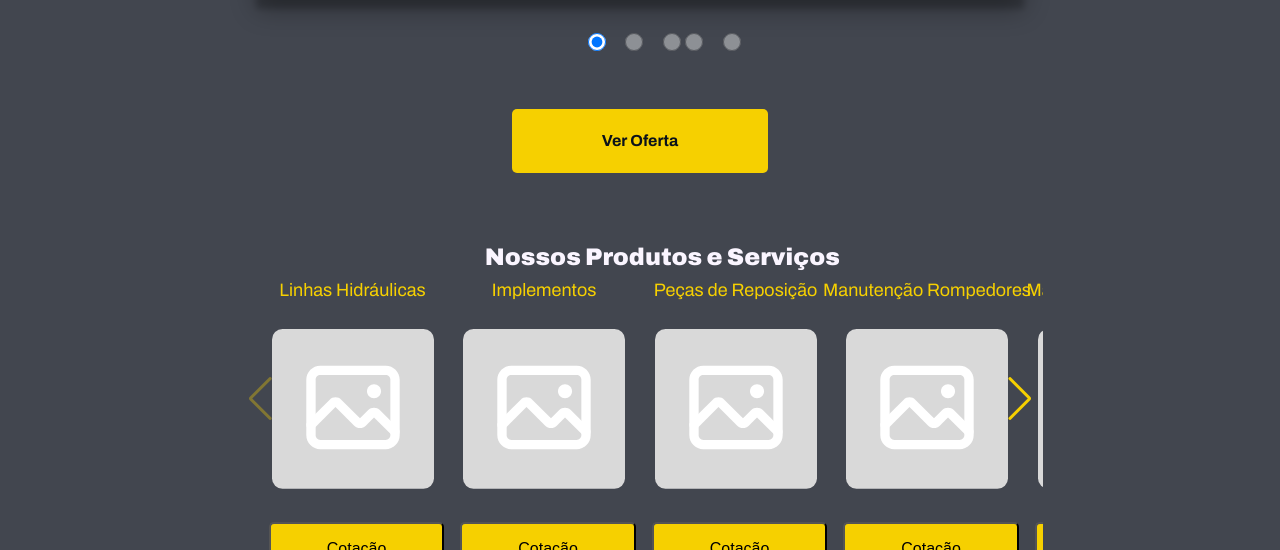
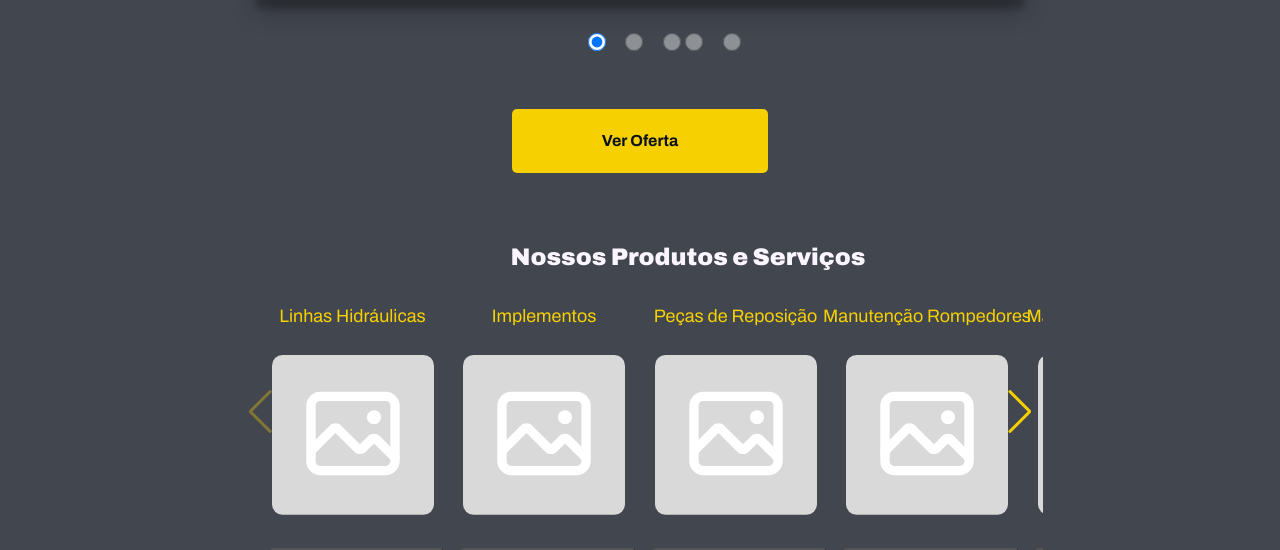
Before and after one commit to karla1990cav/AKE2, a website: page index.html in a window 1280 px wide. Shown: the part 550-1100 px from the top of the page. Drawn offline with nearby package versions, Linux system fonts and the light colour scheme.

Commit message:
Update styles.css

```diff
--- a/styles.css
+++ b/styles.css
@@ -71,7 +71,7 @@ body {
 }
 
 h3 {
-    margin: 0 10vw;
+    margin: 0 12vw 2vw;
 }
 
 .clientes__titulo {
```
